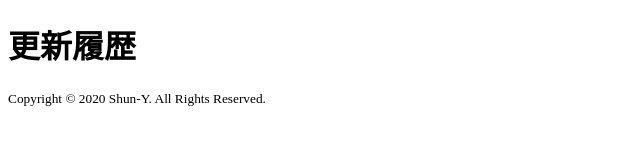
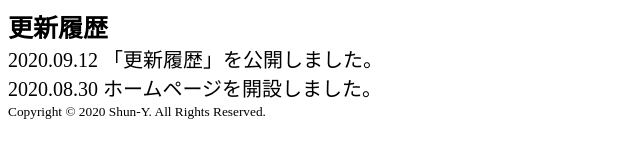
Before and after one commit to Kiriya-sama/update, a plain HTML site: page index.html in a window 1280 px wide. Shown: the whole page, without its empty margins (0-640 px from the left). Drawn offline with Linux system fonts and the light colour scheme.

Commit message:
Update index.html

```diff
--- a/index.html
+++ b/index.html
@@ -6,7 +6,13 @@
     <link rel="stylesheet" href="stylesheet.css">
   </head>
   <body>
-      <h1>更新履歴</h1>
+      <div class=title>
+        <h1>更新履歴</h1>
+      </div>
+      <div class=list>
+          <li>2020.09.12 「更新履歴」を公開しました。</li>
+          <li>2020.08.30 ホームページを開設しました。</li>
+      </div>
       <div class=copyright>
             <small>Copyright © 2020 Shun-Y. All Rights Reserved.</small>
         </div>
```
